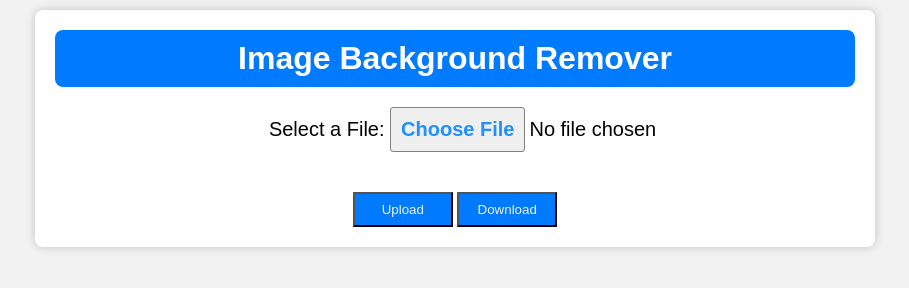
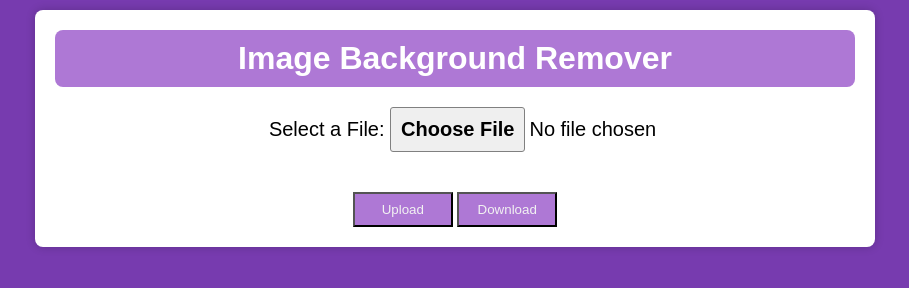
Before and after one commit to mobassir816/Image-Background-Remover, a plain HTML site: page index.html in a window 1280 px wide. Shown: the whole page, without its empty margins (185-1094 px from the left). Drawn offline with Linux system fonts and the light colour scheme.

Commit message:
changed the background color to make it more pleasing.

```diff
--- a/CSS/styles.css
+++ b/CSS/styles.css
@@ -1,6 +1,6 @@
 body {
     font-family: Arial, sans-serif;
-    background-color: #f2f2f2;
+    background-color:#773baf;
     margin: 0;
     padding: 0;
     margin-top: 10px;
@@ -17,7 +17,7 @@ body {
 
 .header {
     text-align: center;
-    background-color: #007bff;
+    background-color: #ae78d5;
     color: #fff;
     padding: 10px 0;
     border-radius: 8px;
@@ -46,7 +46,7 @@ body {
 
 .main-content .upload-section input::file-selector-button {
     font-weight: bold;
-    color: dodgerblue;
+    color: ae78d5;
     padding: 0.5em;
     border: thin solid grey;
     border-radius: 3px;
@@ -57,20 +57,19 @@ body {
     width: 100px;
     height: 35px;
     color: #f2f2f2;
-    background-color: #007bff;
-}
-
+    background-color: #ae78d5;
+    }
 .buttons .upload-btn:hover{
-    background-color: #005ab9;
+    background-color:#8a30cb;
 }
 
 .buttons .download-btn{
     width: 100px;
     height: 35px;
     color: #f2f2f2;
-    background-color: #007bff;
+    background-color: #ae78d5;
 }
 
 .buttons .download-btn:hover{
-    background-color: #005ab9;
+    background-color: #8a30cb;
 }
--- a/index.html
+++ b/index.html
@@ -1,5 +1,6 @@
 <!DOCTYPE html>
 <html lang="en">
+
 <head>
     <meta charset="UTF-8">
     <meta name="viewport" content="width=device-width, initial-scale=1.0">
@@ -7,6 +8,7 @@
     <link rel="stylesheet" href="./CSS/styles.css">
     <link rel="stylesheet" href="https://cdnjs.cloudflare.com/ajax/libs/font-awesome/5.15.3/css/all.min.css">
 </head>
+
 <body>
     <div class="container">
         <div class="header">
@@ -22,7 +24,6 @@
                 <button class="download-btn" onclick="downloadFile()">Download</button>
             </div>
         </div>
-    </div>
-    <script src="./JS/script.js"></script>
+        <script src="./JS/script.js"></script>
 </body>
 </html>
```
